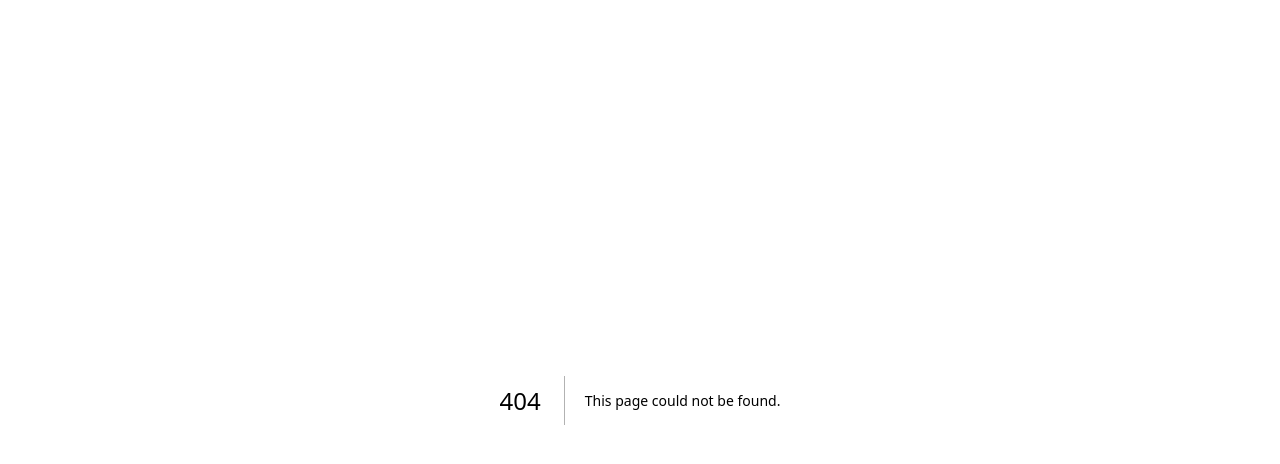
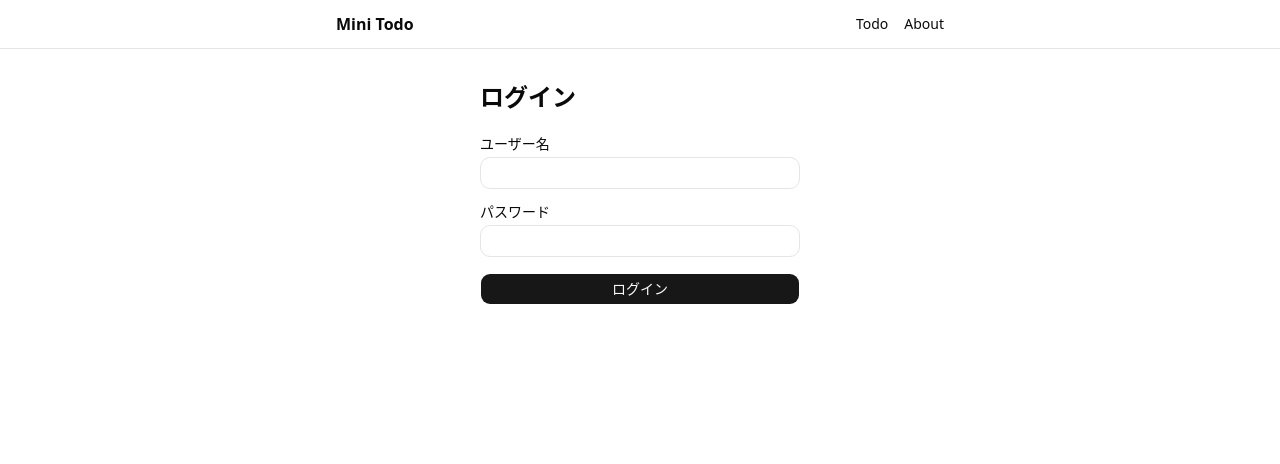
Before and after one commit to bardblue0821/mini-todo, a Next.js app: page /login in a window 1280 px wide. Before the commit this address had no page. Shown: the top 464 px of the page. Built offline with nearby package versions, Linux system fonts and the light colour scheme.

Commit message:
feat: add login page, header navigation and /todos auth guard
Disable cacheComponents/partialPrefetching from the scaffold: not used by this
app and conflicts with the spec'd HTTP 404 for unknown todo ids.

```diff
--- a/next.config.ts
+++ b/next.config.ts
@@ -1,9 +1,8 @@
 import type { NextConfig } from "next";
 
 const nextConfig: NextConfig = {
-  /* config options here */
-  cacheComponents: true,
-  partialPrefetching: true,
+  // cacheComponents / partialPrefetching は使わない (仕様の「存在しない ID は HTTP 404」
+  // と、リクエスト時に動的に描画する素直なモデルを保つため)。
   turbopack: {
     rules: {
       "*.css": {
--- a/src/app/about/page.tsx
+++ b/src/app/about/page.tsx
@@ -14,6 +14,7 @@ export default function AboutPage() {
         alt="Mini Todo のロゴ"
         width={160}
         height={160}
+        priority
       />
       <p className="text-muted-foreground">
         Mini Todo は Playwright を学習するための小さな Todo アプリです。
--- a/src/app/layout.tsx
+++ b/src/app/layout.tsx
@@ -1,4 +1,5 @@
 import type { Metadata } from "next";
+import { SiteHeader } from "@/components/site-header";
 import "./globals.css";
 
 export const metadata: Metadata = {
@@ -9,7 +10,10 @@ export const metadata: Metadata = {
 export default function RootLayout({ children }: LayoutProps<"/">) {
   return (
     <html lang="ja" className="h-full antialiased">
-      <body className="min-h-full flex flex-col">{children}</body>
+      <body className="min-h-full flex flex-col">
+        <SiteHeader />
+        {children}
+      </body>
     </html>
   );
 }
--- /dev/null
+++ b/src/app/login/login-form.tsx
@@ -0,0 +1,105 @@
+"use client";
+
+import { useRouter } from "next/navigation";
+import { useState, useSyncExternalStore, type FormEvent } from "react";
+import { Button } from "@/components/ui/button";
+import { Input } from "@/components/ui/input";
+import { Label } from "@/components/ui/label";
+
+type Errors = { username?: string; password?: string; form?: string };
+
+const REQUIRED = "必須項目です";
+
+const noopSubscribe = () => () => {};
+
+export function LoginForm() {
+  const router = useRouter();
+  const [errors, setErrors] = useState<Errors>({});
+  const [pending, setPending] = useState(false);
+
+  // ハイドレーション完了前にボタンが押せてしまうと、React のハンドラーが未接続のまま
+  // ブラウザ標準のフォーム送信 (資格情報が URL に載る GET) が走る。完了までボタンを無効にしておく。
+  const hydrated = useSyncExternalStore(
+    noopSubscribe,
+    () => true,
+    () => false,
+  );
+
+  async function onSubmit(event: FormEvent<HTMLFormElement>) {
+    event.preventDefault();
+    const data = new FormData(event.currentTarget);
+    const username = String(data.get("username") ?? "");
+    const password = String(data.get("password") ?? "");
+
+    const next: Errors = {};
+    if (username === "") next.username = REQUIRED;
+    if (password === "") next.password = REQUIRED;
+    setErrors(next);
+    if (next.username || next.password) return;
+
+    setPending(true);
+    try {
+      const res = await fetch("/api/login", {
+        method: "POST",
+        headers: { "content-type": "application/json" },
+        body: JSON.stringify({ username, password }),
+      });
+      if (res.ok) {
+        router.replace("/todos");
+        return;
+      }
+      const body: { error?: string } | null = await res.json().catch(() => null);
+      setErrors({ form: body?.error ?? "ログインに失敗しました" });
+    } catch {
+      setErrors({ form: "通信エラーが発生しました" });
+    }
+    setPending(false);
+  }
+
+  return (
+    <form noValidate onSubmit={onSubmit} className="flex flex-col gap-4">
+      <div className="flex flex-col gap-1.5">
+        <Label htmlFor="username">ユーザー名</Label>
+        <Input
+          id="username"
+          name="username"
+          autoComplete="username"
+          aria-invalid={errors.username ? true : undefined}
+          aria-describedby={errors.username ? "username-error" : undefined}
+        />
+        {errors.username && (
+          <p id="username-error" className="text-sm text-destructive">
+            {errors.username}
+          </p>
+        )}
+      </div>
+
+      <div className="flex flex-col gap-1.5">
+        <Label htmlFor="password">パスワード</Label>
+        <Input
+          id="password"
+          name="password"
+          type="password"
+          autoComplete="current-password"
+          aria-invalid={errors.password ? true : undefined}
+          aria-describedby={errors.password ? "password-error" : undefined}
+        />
+        {errors.password && (
+          <p id="password-error" className="text-sm text-destructive">
+            {errors.password}
+          </p>
+        )}
+      </div>
+
+      {errors.form && (
+        <p role="alert" className="text-sm text-destructive">
+          {errors.form}
+        </p>
+      )}
+
+      <Button type="submit" disabled={!hydrated || pending}>
+        ログイン
+      </Button>
+    </form>
+  );
+}
--- /dev/null
+++ b/src/app/login/page.tsx
@@ -0,0 +1,15 @@
+import type { Metadata } from "next";
+import { LoginForm } from "./login-form";
+
+export const metadata: Metadata = {
+  title: "ログイン | Mini Todo",
+};
+
+export default function LoginPage() {
+  return (
+    <main className="mx-auto flex w-full max-w-sm flex-col gap-6 p-8">
+      <h1 className="text-2xl font-semibold">ログイン</h1>
+      <LoginForm />
+    </main>
+  );
+}
--- a/src/app/page.tsx
+++ b/src/app/page.tsx
@@ -1,69 +1,5 @@
-import Image from "next/image";
+import { redirect } from "next/navigation";
 
 export default function Home() {
-  return (
-    <div className="flex flex-col flex-1 items-center justify-center bg-zinc-50 font-sans dark:bg-black">
-      <main className="flex flex-1 w-full max-w-3xl flex-col items-center justify-between py-32 px-16 bg-white dark:bg-black sm:items-start">
-        <Image
-          className="dark:invert h-5 w-[100px]"
-          src="/next.svg"
-          alt="Next.js logo"
-          width={100}
-          height={20}
-          priority
-        />
-        <div className="flex flex-col items-center gap-6 text-center sm:items-start sm:text-left">
-          <h1 className="max-w-xs text-3xl font-semibold leading-10 tracking-tight text-black dark:text-zinc-50">
-            To get started, edit the{" "}
-            <code className="rounded bg-black/[.06] px-1.5 py-0.5 font-mono text-[0.9em] dark:bg-white/[.08]">
-              page.tsx
-            </code>{" "}
-            file.
-          </h1>
-          <p className="max-w-md text-lg leading-8 text-zinc-600 dark:text-zinc-400">
-            Looking for a starting point or more instructions? Head over to{" "}
-            <a
-              href="https://vercel.com/templates?framework=next.js&utm_source=create-next-app&utm_medium=appdir-template-tw&utm_campaign=create-next-app"
-              className="font-medium text-zinc-950 dark:text-zinc-50"
-            >
-              Templates
-            </a>{" "}
-            or the{" "}
-            <a
-              href="https://nextjs.org/learn?utm_source=create-next-app&utm_medium=appdir-template-tw&utm_campaign=create-next-app"
-              className="font-medium text-zinc-950 dark:text-zinc-50"
-            >
-              Learning
-            </a>{" "}
-            center.
-          </p>
-        </div>
-        <div className="flex flex-col gap-4 text-base font-medium sm:flex-row">
-          <a
-            className="flex h-12 w-full items-center justify-center gap-2 rounded-full bg-foreground px-5 text-background transition-colors hover:bg-[#383838] dark:hover:bg-[#ccc] md:w-[158px]"
-            href="https://vercel.com/new?utm_source=create-next-app&utm_medium=appdir-template-tw&utm_campaign=create-next-app"
-            target="_blank"
-            rel="noopener noreferrer"
-          >
-            <Image
-              className="dark:invert h-[14px] w-4"
-              src="/vercel.svg"
-              alt="Vercel logomark"
-              width={16}
-              height={14}
-            />
-            Deploy Now
-          </a>
-          <a
-            className="flex h-12 w-full items-center justify-center rounded-full border border-solid border-black/[.08] px-5 transition-colors hover:border-transparent hover:bg-black/[.04] dark:border-white/[.145] dark:hover:bg-[#1a1a1a] md:w-[158px]"
-            href="https://nextjs.org/docs?utm_source=create-next-app&utm_medium=appdir-template-tw&utm_campaign=create-next-app"
-            target="_blank"
-            rel="noopener noreferrer"
-          >
-            Documentation
-          </a>
-        </div>
-      </main>
-    </div>
-  );
+  redirect("/todos");
 }
--- /dev/null
+++ b/src/app/todos/page.tsx
@@ -0,0 +1,18 @@
+import type { Metadata } from "next";
+import { redirect } from "next/navigation";
+import { getSessionUser } from "@/lib/session";
+
+export const metadata: Metadata = {
+  title: "Todo | Mini Todo",
+};
+
+export default async function TodosPage() {
+  const user = await getSessionUser();
+  if (!user) redirect("/login");
+
+  return (
+    <main className="mx-auto flex w-full max-w-2xl flex-col gap-6 p-8">
+      <p>こんにちは、{user} さん</p>
+    </main>
+  );
+}
--- /dev/null
+++ b/src/components/site-header.tsx
@@ -0,0 +1,19 @@
+import Link from "next/link";
+
+export function SiteHeader() {
+  return (
+    <header className="border-b">
+      <div className="mx-auto flex w-full max-w-2xl items-center justify-between px-8 py-3">
+        <span className="font-semibold">Mini Todo</span>
+        <nav aria-label="メイン" className="flex gap-4 text-sm">
+          <Link href="/todos" className="hover:underline">
+            Todo
+          </Link>
+          <Link href="/about" className="hover:underline">
+            About
+          </Link>
+        </nav>
+      </div>
+    </header>
+  );
+}
--- /dev/null
+++ b/src/lib/session.ts
@@ -0,0 +1,8 @@
+import { cookies } from "next/headers";
+import { SESSION_COOKIE, verifySessionToken } from "@/lib/auth";
+
+/** サーバーコンポーネント用: 現在のログインユーザー名。未ログインなら null。 */
+export async function getSessionUser(): Promise<string | null> {
+  const cookieStore = await cookies();
+  return verifySessionToken(cookieStore.get(SESSION_COOKIE)?.value);
+}
```
Also changed, not shown: 1 other file (tests, documents, lock files or other folders).
